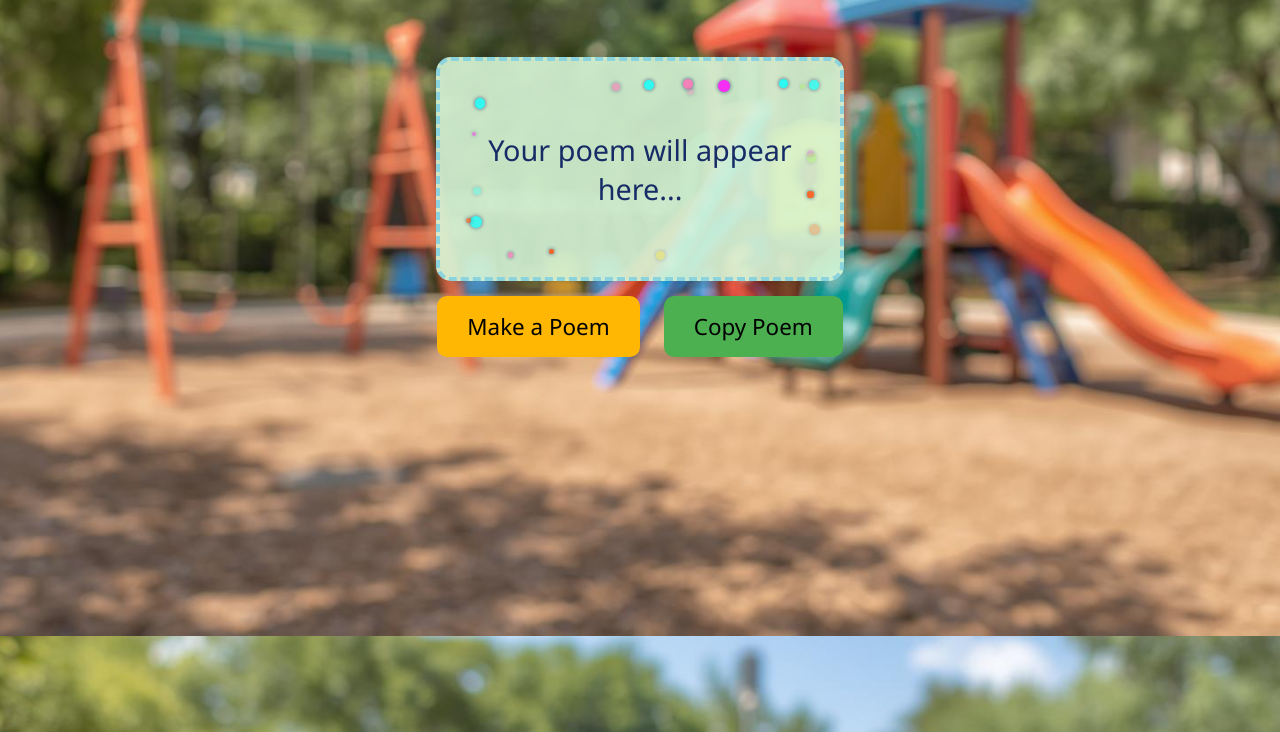
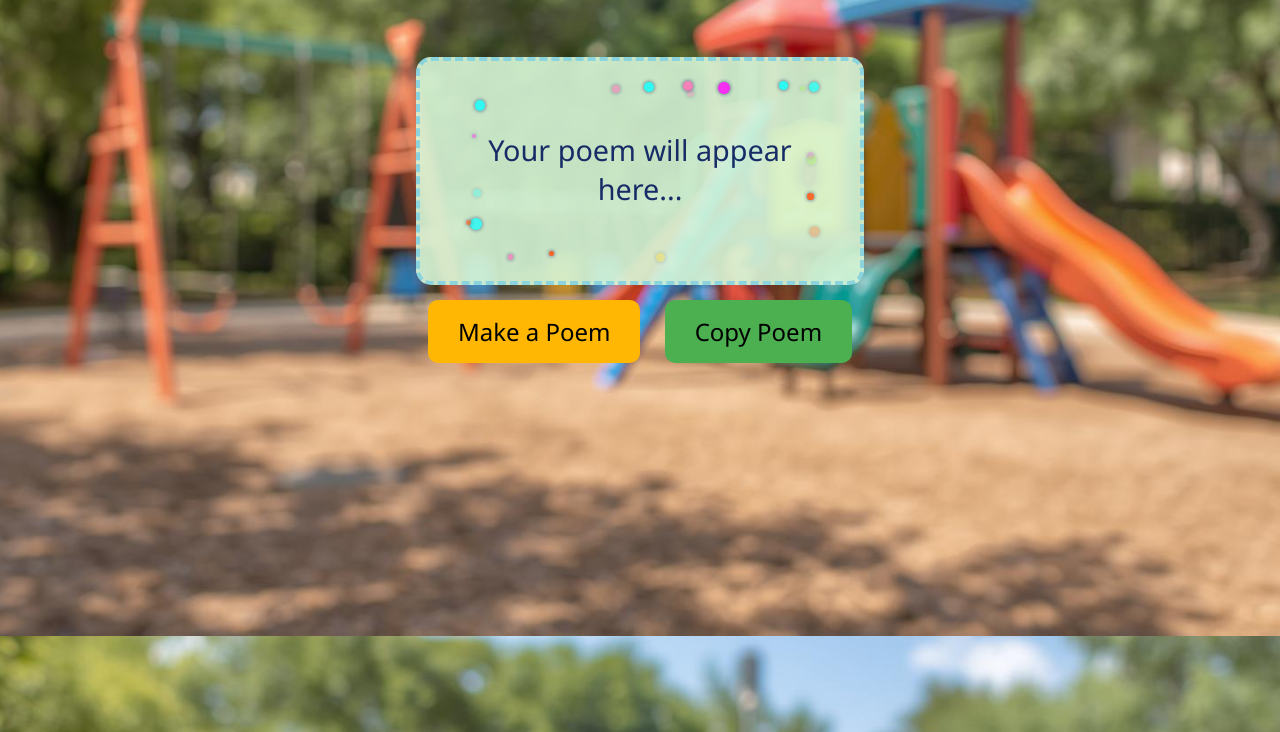
Before and after one commit to umcauley-png/poetry-playgrounds, a plain HTML site: page index.html in a window 1280 px wide. Shown: the part 164-896 px from the top of the page. Drawn offline with Linux system fonts and the light colour scheme.

Commit message:
Update index.html

```diff
--- a/index.html
+++ b/index.html
@@ -3,7 +3,7 @@
 <head>
   <meta charset="UTF-8" />
   <meta name="viewport" content="width=device-width, initial-scale=1" />
-  <title>St Catherine's Poetry Playground — Expanded Random</title>
+  <title>St Catherine's Poetry Playground — Random Only</title>
   <style>
     body {
       font-family: 'Avenir Next', 'Segoe UI', 'Helvetica Neue', sans-serif;
@@ -42,8 +42,8 @@
       border: 4px dashed #8bd3dd;
       padding: 30px;
       border-radius: 15px;
-      min-height: 140px;
-      width: 340px;
+      min-height: 160px;
+      width: 380px;
       max-width: 90vw;
       position: relative;
       color: #172c66;
@@ -52,7 +52,10 @@
       user-select: text;
     }
 
-    .bounce { animation: bounce 0.6s; }
+    .bounce {
+      animation: bounce 0.6s;
+    }
+
     @keyframes bounce {
       0% { transform: scale(1); }
       30% { transform: scale(1.1); }
@@ -65,17 +68,24 @@
       background-color: #ffb703;
       border: none;
       padding: 15px 30px;
-      font-size: 1.4rem;
+      font-size: 1.5rem;
       margin: 15px 10px 30px 10px;
       border-radius: 10px;
       cursor: pointer;
       transition: background 0.3s ease;
       font-family: inherit;
     }
-    button:hover { background-color: #fb8500; }
 
-    #copyButton { background-color: #4caf50; }
-    #copyButton:hover { background-color: #3a8a38; }
+    button:hover {
+      background-color: #fb8500;
+    }
+
+    #copyButton {
+      background-color: #4caf50;
+    }
+    #copyButton:hover {
+      background-color: #3a8a38;
+    }
 
     #sparklesContainer {
       position: absolute;
@@ -89,6 +99,7 @@
       overflow: visible;
       z-index: 10;
     }
+
     .sparkle {
       position: absolute;
       border-radius: 50%;
@@ -96,6 +107,7 @@
       animation: twinkle 2s infinite ease-in-out;
       filter: drop-shadow(0 0 2px currentColor);
     }
+
     @keyframes twinkle {
       0%, 100% { opacity: 0.8; }
       50% { opacity: 0.2; }
@@ -119,44 +131,47 @@
   <audio id="chimeSound" src="magic_chime.mp3" preload="auto"></audio>
 
   <script>
+    // Expanded word banks
     const wordBanks = {
-      adjectives: [
-        "gentle","brave","curious","fuzzy","striped","golden","glittering","tiny",
-        "massive","furry","playful","lonely","shimmering","sly","sleepy","swift",
-        "ancient","wild","fluffy","mysterious"
-      ],
       who: [
-        "a dragon","an owl","a tiger","a squirrel","a rabbit","a bear","a mermaid",
-        "a wizard","a fox","a butterfly","a dolphin","an astronaut","a pirate",
-        "a robot","a fairy","a dinosaur","a turtle","a kitten","a puppy","a penguin"
+        "A gentle lion", "The striped zebra", "A wise old owl", "The playful dolphin",
+        "A tiny mouse", "The glowing firefly", "A brave explorer", "The curious cat",
+        "A glittering dragon", "The silver moon", "A laughing child", "The golden eagle",
+        "A clever fox", "The quiet turtle", "A singing mermaid", "The mighty elephant",
+        "A wandering star", "The dancing bear", "A shy unicorn", "The red kangaroo"
       ],
       action: [
-        "dances","sings","jumps","giggles","spins","whispers","paints","stomps",
-        "dreams","twirls","runs","flies","hides","laughs","swims","climbs","glides",
-        "tiptoes","shuffles","bounces"
+        "dances swiftly", "sings softly", "jumps high", "giggles loudly",
+        "spins gracefully", "whispers gently", "paints wildly", "stomps proudly",
+        "dreams deeply", "twirls endlessly", "runs quickly", "flies silently",
+        "hides quietly", "laughs brightly", "swims smoothly", "roars boldly",
+        "hums sweetly", "tiptoes carefully", "glows warmly", "wanders freely"
       ],
       where: [
-        "in the rain","on a rainbow","under the stars","on a flying cloud",
-        "through the jungle","beside a waterfall","with a magic brush","in a puddle",
-        "on a mountain top","over a candy castle","inside a treasure chest",
-        "by the ocean","in a secret garden","on a sandy beach","under the moonlight",
-        "in the forest","across the desert","at the edge of the world","in the meadow",
-        "on the ice"
+        "in the lush jungle", "on a rainbow path", "under the twinkling stars",
+        "through the misty forest", "beside a sparkling waterfall",
+        "with a golden brush", "in a quiet burrow", "on a snowy mountain top",
+        "over a candy castle", "inside a coral reef", "by the wide ocean",
+        "in a secret garden", "on a sandy savanna", "under the glowing moonlight",
+        "across the windy desert", "inside a crystal cave",
+        "on the frozen tundra", "beneath the jungle canopy",
+        "beside the tall cliffs", "through the grassy meadow"
       ]
     };
 
     const additionalLines = [
       "Where dreams come alive",
-      "In a small pocket of wonder",
+      "In a pocket full of wonder",
       "And everything whispers back",
       "As the night tilts its hat",
       "Beneath a glittering hush",
-      "Until morning breaks the spell",
-      "A secret no one tells",
-      "As if tomorrow waits to sing"
+      "Where secrets hide in shadows",
+      "As the morning stretches awake",
+      "And hope begins to bloom"
     ];
 
-    const personificationPhrases = [
+    // Small pool of poetic devices
+    const personifications = [
       "as if it had feelings",
       "whispering secrets to the wind",
       "humming with hidden dreams",
@@ -166,39 +181,42 @@
 
     function getRandom(arr){ return arr[Math.floor(Math.random()*arr.length)]; }
 
-    function maybeApplyDevice(line){
-      // Only apply devices about 1 in 6 times
-      if(Math.random() > 0.16) return line;
-
-      if(Math.random() < 0.5){
-        // Alliteration: repeat first letter words
-        const words = line.split(" ");
-        if(words.length > 1){
-          const firstLetter = words[1][0].toLowerCase();
-          return line + ", " + firstLetter + firstLetter + firstLetter + "...";
+    function applyDevice(line) {
+      // About 1 in 6 poems will get a device on one line
+      if (Math.random() < (1/6)) {
+        if (Math.random() < 0.5) {
+          // Personification
+          return line + ", " + getRandom(personifications);
+        } else {
+          // Alliteration (repeat first letter)
+          const words = line.split(" ");
+          if (words.length > 1) {
+            const firstLetter = words[1][0].toLowerCase();
+            return line + " " + firstLetter + firstLetter + firstLetter;
+          }
         }
-      } else {
-        // Personification
-        return line + " " + getRandom(personificationPhrases);
       }
       return line;
     }
 
+    function capitalizeFirst(line) {
+      return line.charAt(0).toUpperCase() + line.slice(1);
+    }
+
     function generateRandomPoem(){
-      const adj = getRandom(wordBanks.adjectives);
-      const who = getRandom(wordBanks.who);
-      const action = getRandom(wordBanks.action);
-      const where = getRandom(wordBanks.where);
-
       let lines = [
-        `The ${adj} ${who}`,
-        `${action} ${where}`,
+        getRandom(wordBanks.who),
+        getRandom(wordBanks.action),
+        getRandom(wordBanks.where),
         getRandom(additionalLines)
       ];
 
-      // Randomly apply a device to one of the lines
+      // Ensure only one device per poem at most
       const deviceIndex = Math.floor(Math.random() * lines.length);
-      lines[deviceIndex] = maybeApplyDevice(lines[deviceIndex]);
+      lines[deviceIndex] = applyDevice(lines[deviceIndex]);
+
+      // Capitalize the first line
+      lines[0] = capitalizeFirst(lines[0]);
 
       return lines.join("\n");
     }
```
